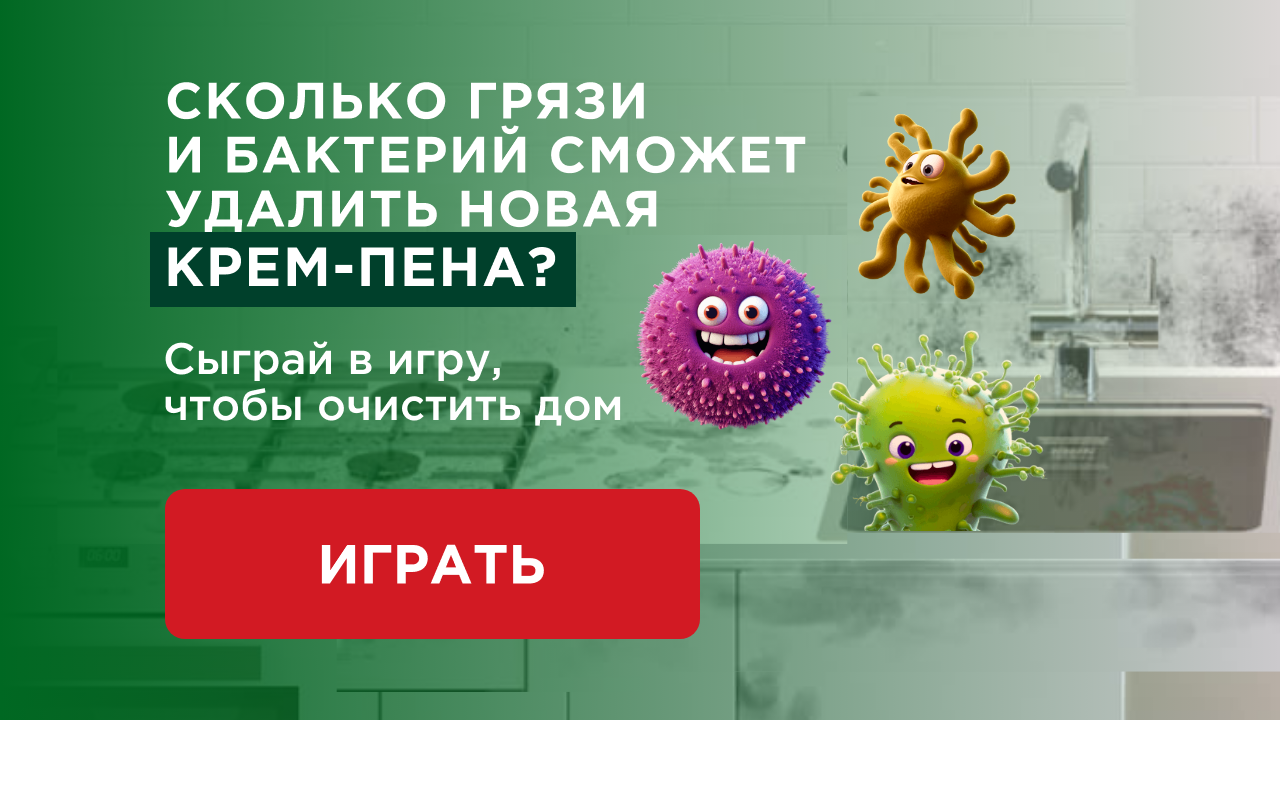
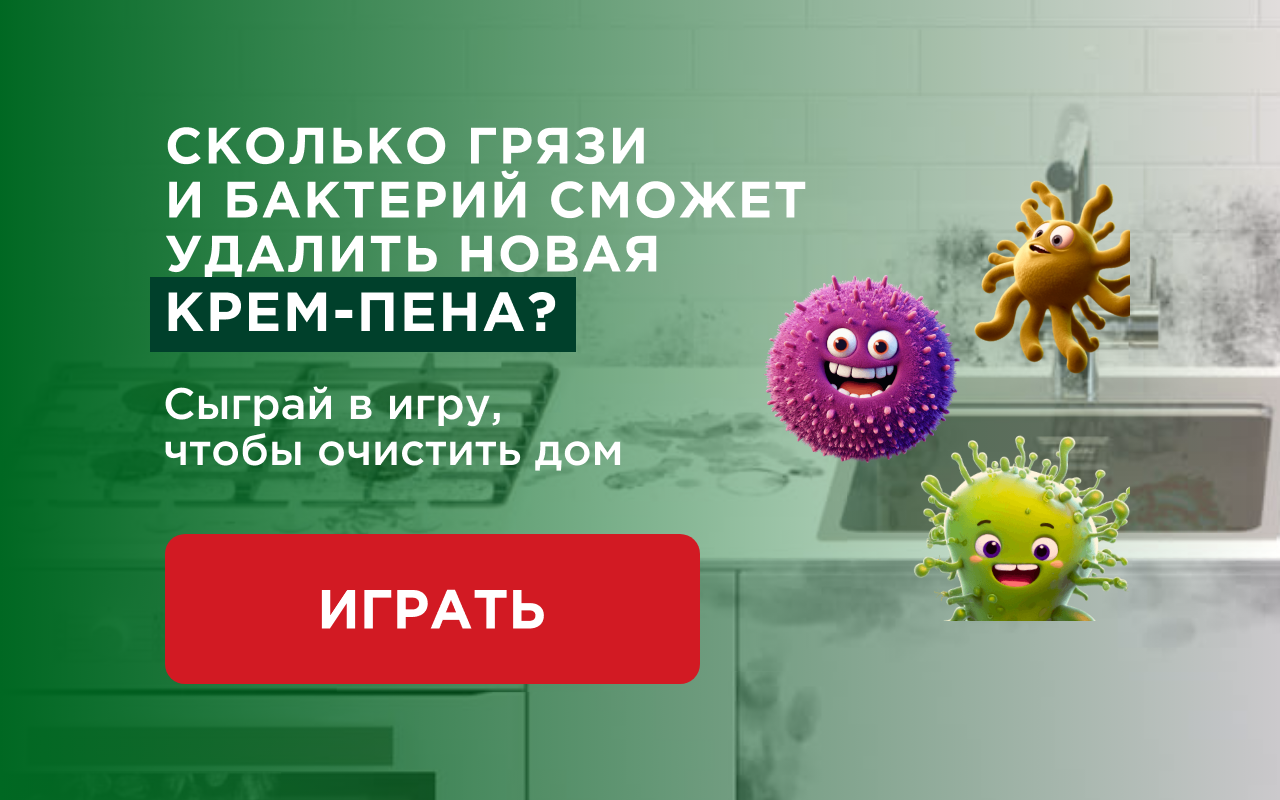
Before and after one commit to octomine/test-gsap, a website built with Vite: page index.html in a window 1280 px wide. Built offline with nearby package versions, Linux system fonts and the light colour scheme.

Commit message:
animate bacterias on intro

```diff
--- a/src/intro/intro.js
+++ b/src/intro/intro.js
@@ -1,3 +1,4 @@
+import gsap from "gsap";
 import {
   buttonAppear,
   buttonDisappear,
@@ -5,6 +6,9 @@ import {
   showText,
   fadeOut,
   handleClick,
+  bacteriaAppear,
+  bacteriaLoopIntro,
+  bacteriaDisappear,
 } from "../utils";
 import "./style.css";
 
@@ -19,11 +23,36 @@ const TEXTS = [
 ];
 
 export const showIntro = () => {
+  bacteriaLoopIntro(".intro__bacteria_1");
+  bacteriaLoopIntro(".intro__bacteria_2");
+  bacteriaLoopIntro(".intro__bacteria_3");
+
   const timeline = showText(TEXTS)
-    .add(buttonAppear(".intro__button"), "<0.3")
+    .add(bacteriaAppear(".intro__bacteria_1"), 0)
+    .add(bacteriaAppear(".intro__bacteria_2"), 0.3)
+    .add(bacteriaAppear(".intro__bacteria_3"), 0.5)
+    .add(buttonAppear(".intro__button"), "-=0.3")
     .addPause()
     .addLabel("wait")
     .add(buttonDisappear(".intro__button"))
+    .add(
+      bacteriaDisappear(".intro__bacteria_1", () => {
+        gsap.killTweensOf(".intro__bacteria_1");
+      }),
+      "wait"
+    )
+    .add(
+      bacteriaDisappear(".intro__bacteria_2", () => {
+        gsap.killTweensOf(".intro__bacteria_2");
+      }),
+      "wait+=0.3"
+    )
+    .add(
+      bacteriaDisappear(".intro__bacteria_3", () => {
+        gsap.killTweensOf(".intro__bacteria_3");
+      }),
+      "wait+=0.5"
+    )
     .add(fadeOut("#intro", 1), "wait+=0.3")
     .to(
       ".game-container",
--- a/src/intro/style.css
+++ b/src/intro/style.css
@@ -9,27 +9,24 @@
 .intro__bacteria-holder {
     position: absolute;
     top: 0;
-    width: 100%;
-    height: 531px;
+    width: 980px;
+    height: 621px;
     overflow: hidden;
 }
 
 .intro__bacteria_1 {
-    top: 320px;
-    left: 800px;
-    transform: scale(1);
+    top: 430px;
+    left: 75%;
 }
 
 .intro__bacteria_2 {
-    top: 230px;
-    left: 630px;
-    transform: scale(1);
+    top: 270px;
+    left: 62%;
 }
 
 .intro__bacteria_3 {
-    top: 100px;
-    left: 830px;
-    transform: scale(1);
+    top: 180px;
+    left: 82%;
 }
 
 .intro__animation-holder {
--- a/src/style.css
+++ b/src/style.css
@@ -16,8 +16,11 @@ body {
   position: relative;
   aspect-ratio: 4/3;
   max-width: 1440px;
+  max-height: 810px;
   margin: auto;
   overflow: hidden;
+  width: 100%;
+  transform-origin: left top;
 }
 
 .pa {
@@ -27,9 +30,9 @@ body {
   width: 100%;
 }
 
-@media screen and (width > 1080px) {
+@media screen and (width < 1080px) {
   #content {
-    aspect-ratio: 16/9;
+    aspect-ratio: 4/3;
   }
 }
 
--- a/src/utils/tweens.js
+++ b/src/utils/tweens.js
@@ -32,6 +32,20 @@ export const bacteriaLoop = (target) =>
     .repeat(-1)
     .play(Math.random() * loopDuration);
 
+export const bacteriaLoopIntro = (target) => {
+  gsap.set(target, { rotate: -10 });
+  return gsap
+    .to(target, {
+      rotate: 10,
+      y: -10,
+      duration: loopDuration,
+      ease: "sine.inOut",
+    })
+    .yoyo(true)
+    .repeat(-1)
+    .play(Math.random() * loopDuration);
+};
+
 export const bacteriaDisappear = (target, onComplete) =>
   gsap.to(target, {
     opacity: 0,
```
